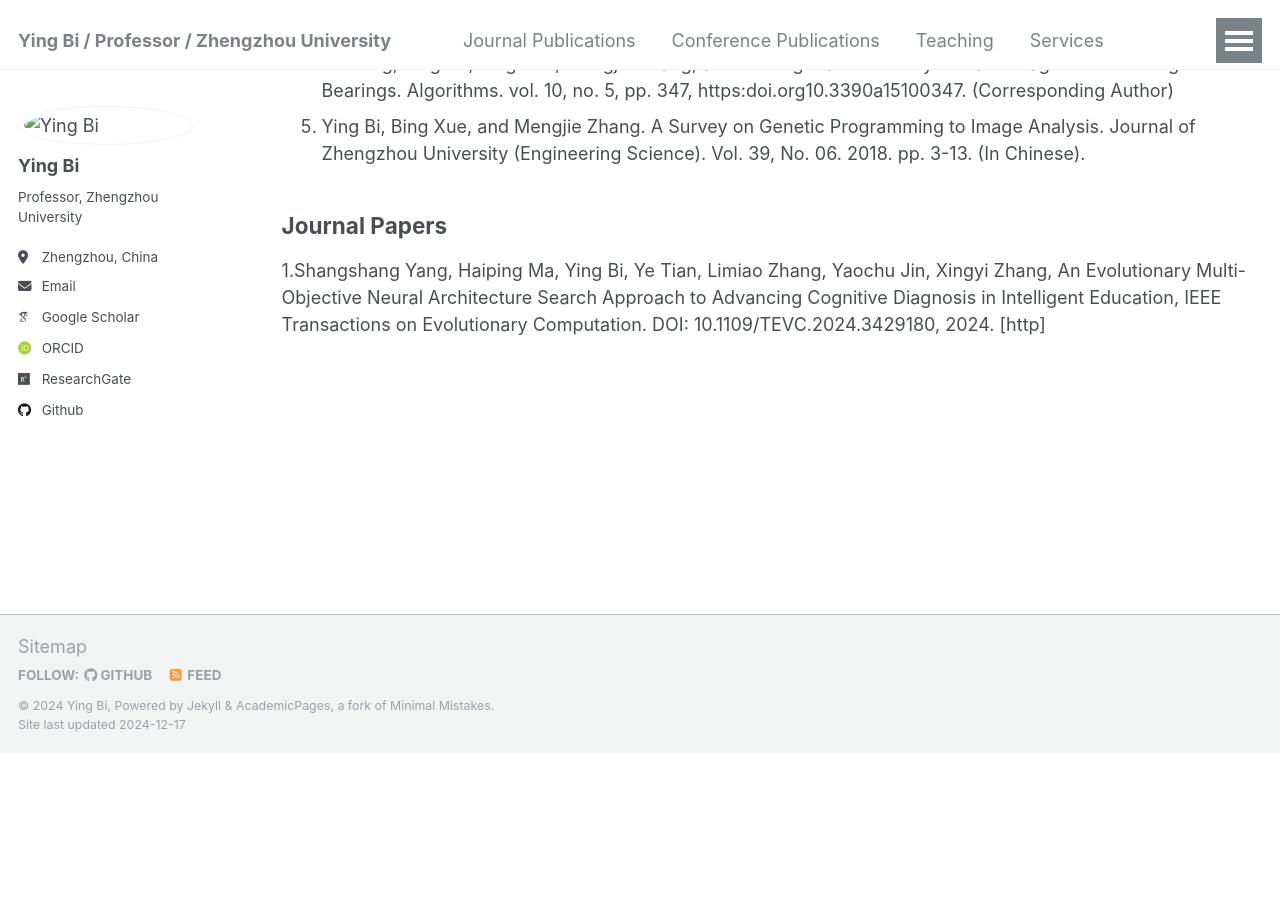
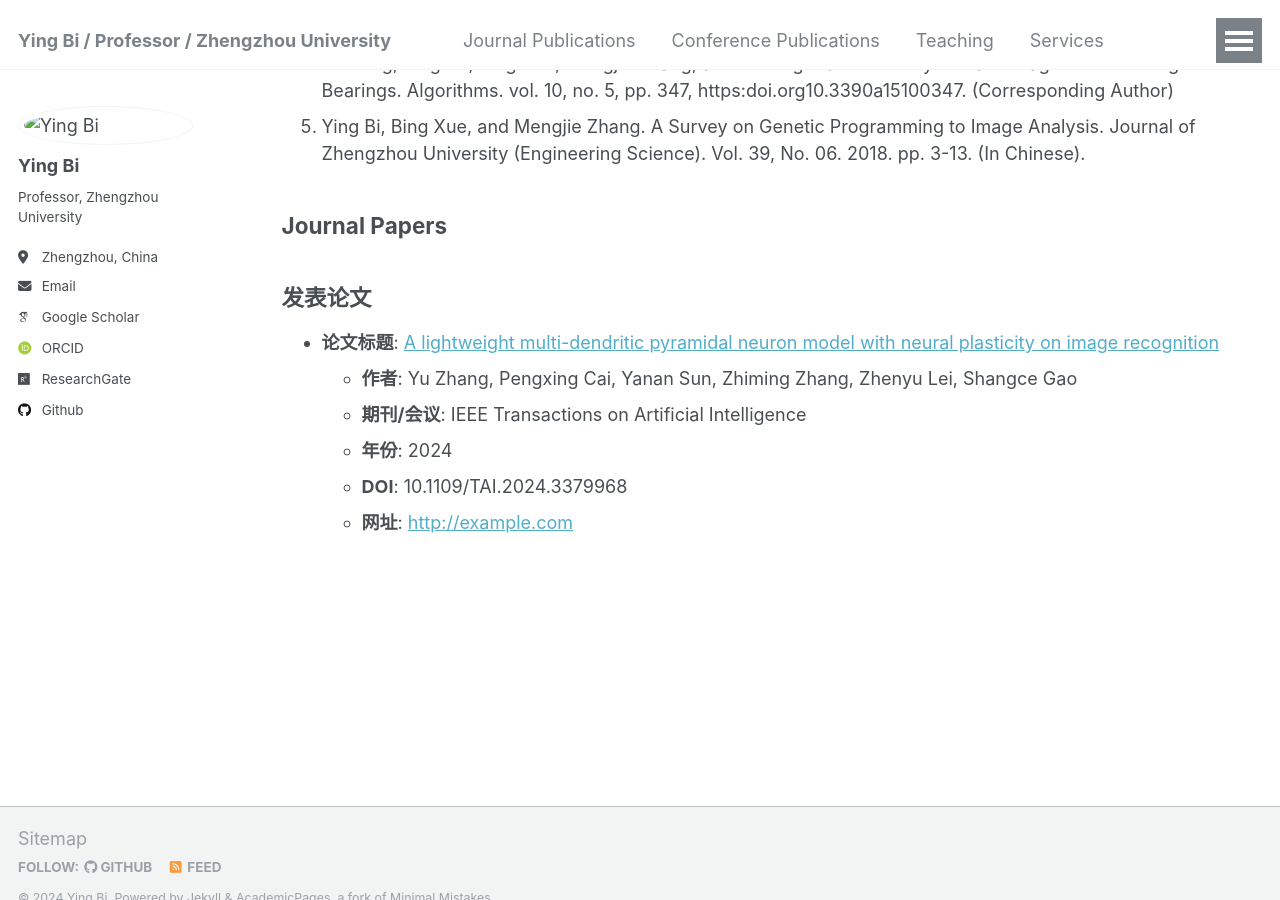
Before and after one commit to YingBi92/Ying-Bi, a Jekyll site: the page built from _pages/publications.md, in a window 1280 px wide and 900 px high, scrolled down 633 px. Built offline with Jekyll 4.4.1, drawn with Linux system fonts in a browser that asks for light colours; some web fonts are replaced; before the commit the page ends 1385 px from its top, so only the background shows below that.

Commit message:
Update publications.md

```diff
--- a/_pages/publications.md
+++ b/_pages/publications.md
@@ -17,4 +17,11 @@ author_profile: true
 5. Ying Bi, Bing Xue, and Mengjie Zhang. A Survey on Genetic Programming to Image Analysis. Journal of Zhengzhou University (Engineering Science). Vol. 39, No. 06. 2018. pp. 3-13. (In Chinese).
 
 ## Journal Papers
-1.Shangshang Yang, Haiping Ma, Ying Bi, Ye Tian, Limiao Zhang, Yaochu Jin, Xingyi Zhang, An Evolutionary Multi-Objective Neural Architecture Search Approach to Advancing Cognitive Diagnosis in Intelligent Education, IEEE Transactions on Evolutionary Computation. DOI: 10.1109/TEVC.2024.3429180, 2024. [http]
+## 发表论文
+
+- **论文标题**: [A lightweight multi-dendritic pyramidal neuron model with neural plasticity on image recognition](http://example.com)
+  - **作者**: Yu Zhang, Pengxing Cai, Yanan Sun, Zhiming Zhang, Zhenyu Lei, Shangce Gao
+  - **期刊/会议**: IEEE Transactions on Artificial Intelligence
+  - **年份**: 2024
+  - **DOI**: 10.1109/TAI.2024.3379968
+  - **网址**: [http://example.com]([https://ieeexplore.ieee.org/abstract/document/10599558])
```
